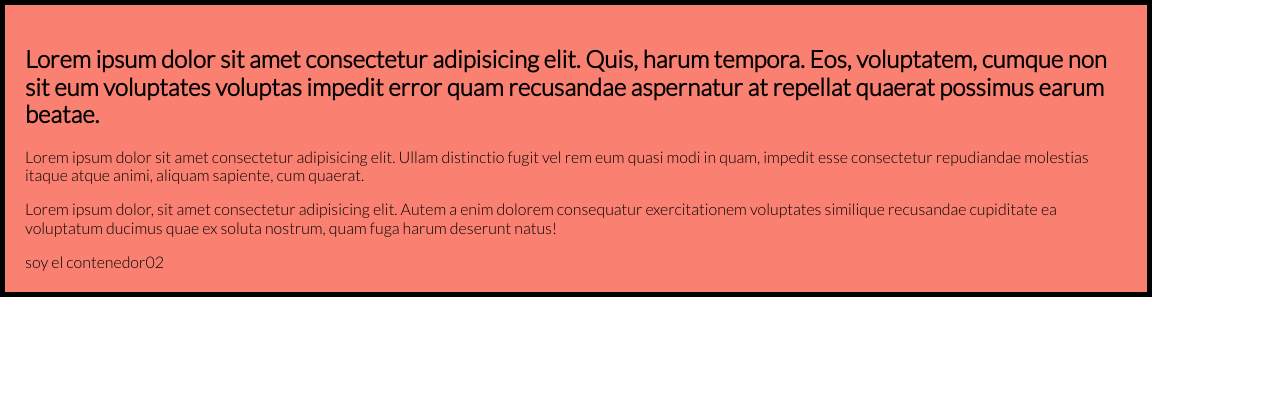
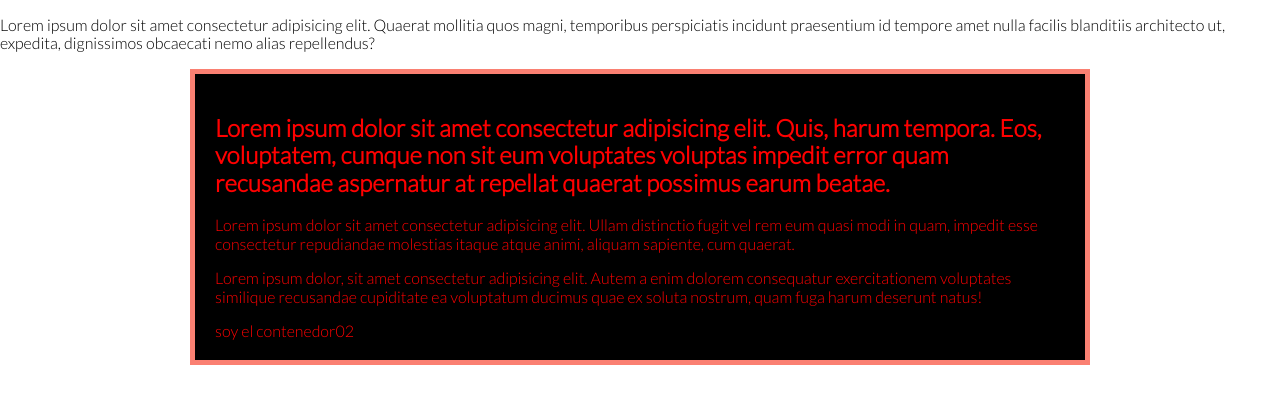
Before and after one commit to JuampiAcosta/Proyecto-Anatomia-De-Un-Sitio-Web, a website: page views/home.html in a window 1280 px wide. Drawn offline with Linux system fonts and the light colour scheme.

Commit message:
Se practico el uso de las media query. A su vez se siguen usando diseños CSS

```diff
--- a/public/css/styles.css
+++ b/public/css/styles.css
@@ -5,7 +5,26 @@ body{
 }
 
 .contenedor01{background-color: salmon;
-width: 90%;
+max-width: 900px;
 padding: 20px;
 border: solid 5px black;
+margin:auto
 }
+.oculto{display: none;}
+
+@media (min-width:570px){.contenedor01{background-color:#000000;
+   border: solid 5px salmon;
+   color: #ffffff;
+    }}
+    @media (min-width:900px) {.contenedor01{
+        color: #ff0000;
+          }
+
+        .oculto{display: block;}
+         }
+
+         /* medidas standard del media query */
+       /* 576
+       768
+       992
+       1200 */
--- a/views/home.html
+++ b/views/home.html
@@ -12,6 +12,7 @@
 
     </head>
 <body>
+    <p class="oculto">Lorem ipsum dolor sit amet consectetur adipisicing elit. Quaerat mollitia quos magni, temporibus perspiciatis incidunt praesentium id tempore amet nulla facilis blanditiis architecto ut, expedita, dignissimos obcaecati nemo alias repellendus?</p>
     <article class="contenedor01">
     <h2>Lorem ipsum dolor sit amet consectetur adipisicing elit. Quis, harum tempora. Eos, voluptatem, cumque non sit eum voluptates voluptas impedit error quam recusandae aspernatur at repellat quaerat possimus earum beatae.</h2>
 <p>Lorem ipsum dolor sit amet consectetur adipisicing elit. Ullam distinctio fugit vel rem eum quasi modi in quam, impedit esse consectetur repudiandae molestias itaque atque animi, aliquam sapiente, cum quaerat.</p>
```
